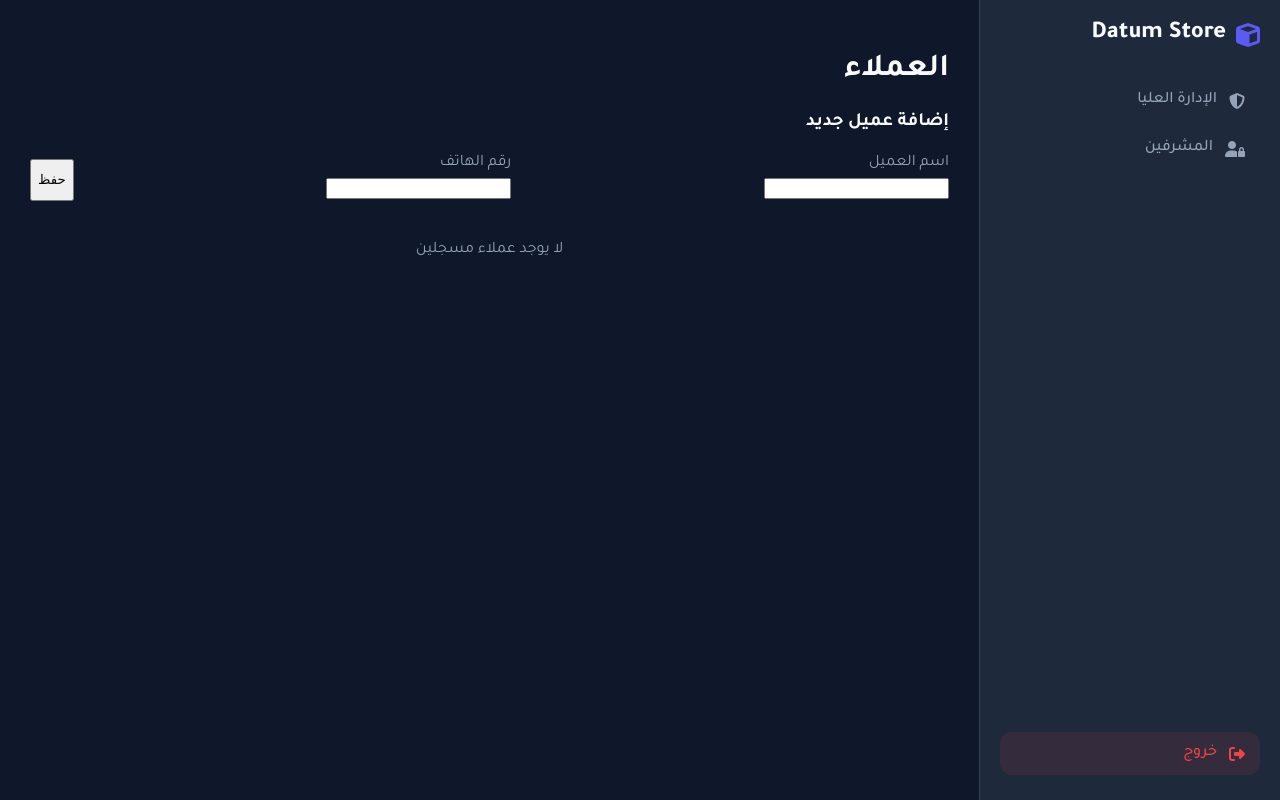
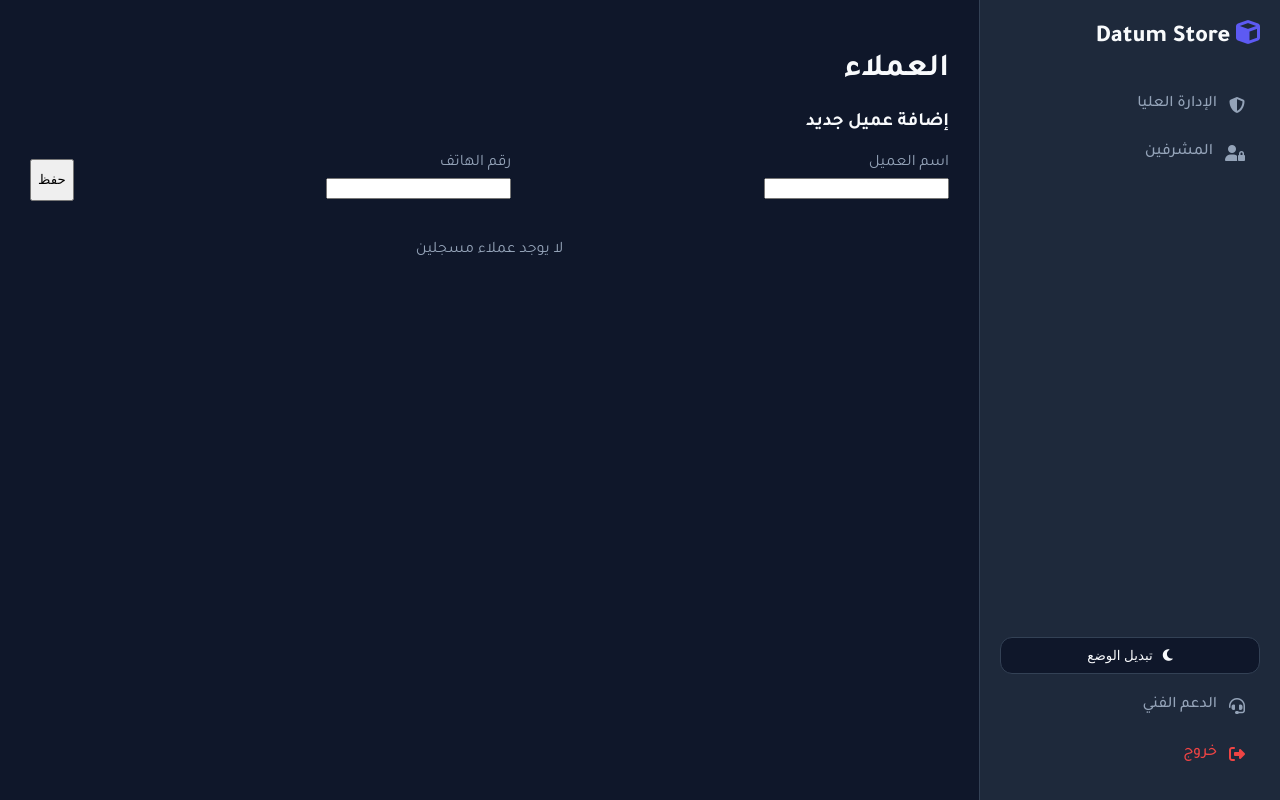
Before and after one commit to Khalidm313/datum_store, a Flask app: page /customers in a window 1280 px wide. Run offline with Flask 3, Linux system fonts and the light colour scheme; a user stored in the database is signed in.

Commit message:
Update base.html

```diff
--- a/templates/base.html
+++ b/templates/base.html
@@ -28,14 +28,12 @@
         }
 
         body {
-            margin: 0; padding: 0;
-            font-family: 'Tajawal', sans-serif;
-            background-color: var(--bg-body);
-            color: var(--text-main);
+            margin: 0; padding: 0; font-family: 'Tajawal', sans-serif;
+            background-color: var(--bg-body); color: var(--text-main);
             display: flex; height: 100vh; overflow: hidden;
         }
 
-        /* --- MOBILE TOP BAR --- */
+        /* --- الهيدر للهاتف --- */
         .mobile-header {
             display: none; position: fixed; top: 0; left: 0; right: 0;
             height: 60px; background: var(--bg-sidebar);
@@ -43,13 +41,13 @@
             z-index: 1000; align-items: center; justify-content: space-between; padding: 0 20px;
         }
 
-        /* --- SIDEBAR --- */
+        /* --- القائمة الجانبية المحدثة --- */
         .sidebar {
-            width: var(--sidebar-width);
-            background-color: var(--bg-sidebar);
+            width: var(--sidebar-width); background-color: var(--bg-sidebar);
             border-left: 1px solid var(--border-color);
             display: flex; flex-direction: column; padding: 20px; flex-shrink: 0;
             transition: transform 0.3s ease; z-index: 1001;
+            overflow-y: auto; /* يسمح بالتمرير إذا زادت العناصر */
         }
 
         .nav-link {
@@ -62,42 +60,43 @@
 
         .main-content { flex: 1; padding: 30px; overflow-y: auto; position: relative; }
 
-        /* --- RESPONSIVE LOGIC --- */
+        /* زر تبديل الإضاءة */
+        .theme-btn {
+            background: var(--bg-body); border: 1px solid var(--border-color);
+            color: var(--text-main); padding: 10px; border-radius: 12px;
+            cursor: pointer; margin: 10px 0; display: flex; align-items: center; justify-content: center; gap: 10px;
+        }
+
         @media (max-width: 992px) {
             .mobile-header { display: flex; }
             .sidebar {
                 position: fixed; top: 0; bottom: 0; right: 0;
-                transform: translateX(100%); /* Hidden on mobile by default */
+                transform: translateX(100%);
             }
-            .sidebar.open { transform: translateX(0); } /* Shown when toggled */
+            .sidebar.open { transform: translateX(0); }
             .main-content { padding: 80px 15px 20px 15px; width: 100%; }
-
             .sidebar-overlay {
-                display: none; position: fixed; inset: 0;
-                background: rgba(0,0,0,0.5); z-index: 1000;
+                display: none; position: fixed; inset: 0; background: rgba(0,0,0,0.5); z-index: 1000;
             }
             .sidebar-overlay.active { display: block; }
         }
-
-        .logo { font-size: 1.5rem; font-weight: 800; margin-bottom: 30px; display: flex; align-items: center; gap: 10px; }
     </style>
 </head>
 <body>
-
     <div class="sidebar-overlay" id="overlay" onclick="toggleSidebar()"></div>
 
     <header class="mobile-header">
-        <button onclick="toggleSidebar()" style="background: none; border: none; color: var(--text-main); font-size: 1.5rem;">
+        <button onclick="toggleSidebar()" style="background:none; border:none; color:var(--text-main); font-size:1.5rem;">
             <i class="fas fa-bars"></i>
         </button>
-        <div style="font-weight: 800;">Datum Store</div>
-        <div style="width: 30px;"></div>
+        <div style="font-weight:800;">Datum Store</div>
+        <div style="width:30px;"></div>
     </header>
 
     {% if current_user.is_authenticated %}
     <nav class="sidebar" id="sidebar">
-        <div class="logo">
-            <i class="fas fa-cube" style="color: var(--primary);"></i> Datum Store
+        <div class="logo" style="font-size:1.5rem; font-weight:800; margin-bottom:30px;">
+            <i class="fas fa-cube" style="color:var(--primary);"></i> Datum Store
         </div>
 
         {% if current_user.is_admin %}
@@ -107,13 +106,19 @@
             <a href="{{ url_for('dashboard') }}" class="nav-link {{ 'active' if request.endpoint == 'dashboard' else '' }}"><i class="fas fa-chart-pie"></i> لوحة التحكم</a>
             <a href="{{ url_for('pos') }}" class="nav-link {{ 'active' if request.endpoint == 'pos' else '' }}"><i class="fas fa-cash-register"></i> نقطة البيع</a>
             <a href="{{ url_for('products') }}" class="nav-link {{ 'active' if 'product' in request.endpoint else '' }}"><i class="fas fa-box"></i> المنتجات</a>
+            <a href="{{ url_for('customers') }}" class="nav-link {{ 'active' if 'customer' in request.endpoint else '' }}"><i class="fas fa-users"></i> العملاء</a>
+            <a href="{{ url_for('employees') }}" class="nav-link {{ 'active' if 'employee' in request.endpoint else '' }}"><i class="fas fa-user-tie"></i> الموظفين</a>
             <a href="{{ url_for('invoices') }}" class="nav-link {{ 'active' if 'invoice' in request.endpoint else '' }}"><i class="fas fa-file-invoice"></i> الفواتير</a>
             <a href="{{ url_for('settings') }}" class="nav-link {{ 'active' if request.endpoint == 'settings' else '' }}"><i class="fas fa-cog"></i> الإعدادات</a>
         {% endif %}
 
-        <a href="{{ url_for('logout') }}" class="nav-link" style="margin-top: auto; color: #ef4444; background: rgba(239, 68, 68, 0.1);">
-            <i class="fas fa-sign-out-alt"></i> خروج
-        </a>
+        <div style="margin-top: auto;">
+            <button class="theme-btn" onclick="toggleThemeMode()" style="width:100%;">
+                <i class="fas fa-moon" id="themeIcon"></i> <span>تبديل الوضع</span>
+            </button>
+            <a href="{{ url_for('support') }}" class="nav-link"><i class="fas fa-headset"></i> الدعم الفني</a>
+            <a href="{{ url_for('logout') }}" class="nav-link" style="color:#ef4444;"><i class="fas fa-sign-out-alt"></i> خروج</a>
+        </div>
     </nav>
     {% endif %}
 
@@ -126,6 +131,14 @@
             document.getElementById('sidebar').classList.toggle('open');
             document.getElementById('overlay').classList.toggle('active');
         }
+        function toggleThemeMode() {
+            document.documentElement.classList.toggle('light-mode');
+            const isLight = document.documentElement.classList.contains('light-mode');
+            localStorage.setItem('theme_mode', isLight ? 'light' : 'dark');
+            document.getElementById('themeIcon').className = isLight ? 'fas fa-sun' : 'fas fa-moon';
+        }
+        // استعادة الوضع المفضل
+        if(localStorage.getItem('theme_mode') === 'light') document.documentElement.classList.add('light-mode');
     </script>
 </body>
 </html>
```
